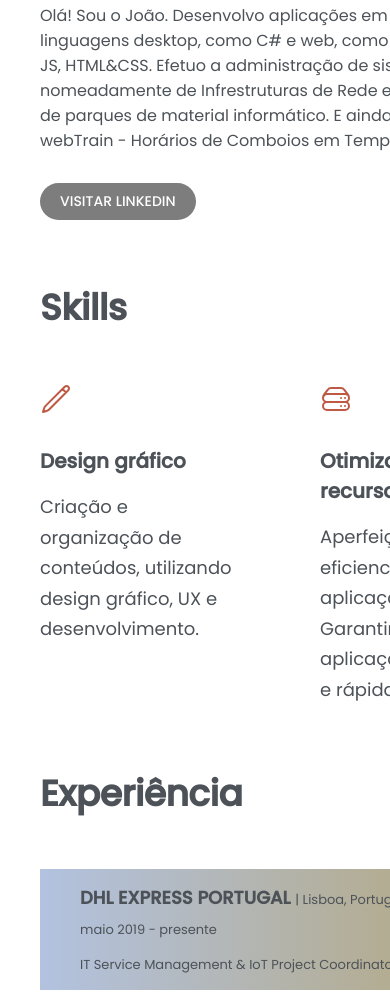
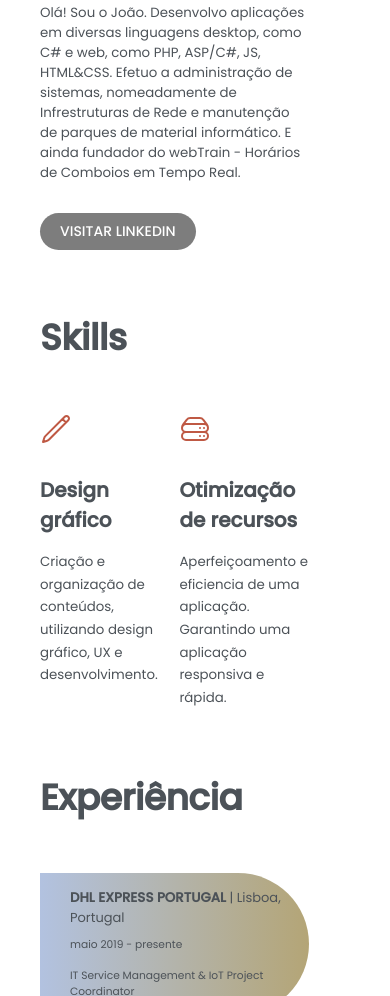
Before and after one commit to jlopesal02/biopage, a plain HTML site: page index.html in a window 390 px wide. Shown: the part 1004-2000 px from the top of the page. Drawn offline with Linux system fonts and the light colour scheme.

Commit message:
Add files via upload

```diff
--- a/style.css
+++ b/style.css
@@ -243,3 +243,39 @@ footer {
     margin-left: 40px;
   }
 }
+
+@media only screen and (max-width: 390px) {
+  /*Para telemoveis*/
+  .intro-title, .intro-subtitle, footer  {
+    margin-left: 40px;
+  }
+  section {
+    width: 28%;
+    margin: auto;
+    margin-left: 40px;
+    margin-right: 40px;
+  }
+  body, .skills-text {
+    font-size: 10pt;
+  }
+  .grid-2-cols {
+    display: grid;
+    grid-template-columns: repeat(2, 1fr);
+    column-gap: 10px;
+  }
+  .exp-row .empresa {
+    font-size: 10pt;
+    padding-left: 30px;
+  }
+  .exp-row .data {
+    font-size: 8pt;
+    padding-left: 30px;
+  }
+  .exp-row .texto {
+    font-size: 8pt;
+    padding-left: 30px;
+  }
+  .webtrain-section {
+    width: 25%;
+  }
+}
```
